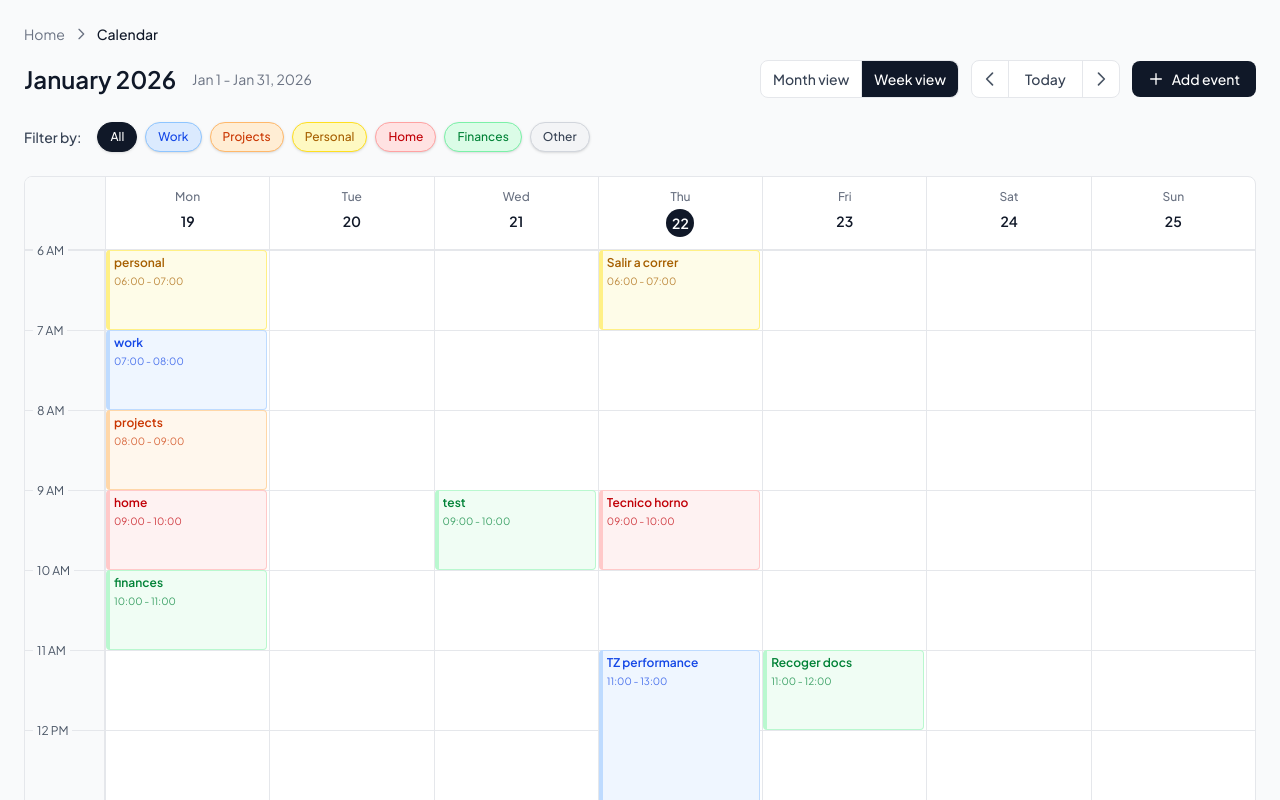
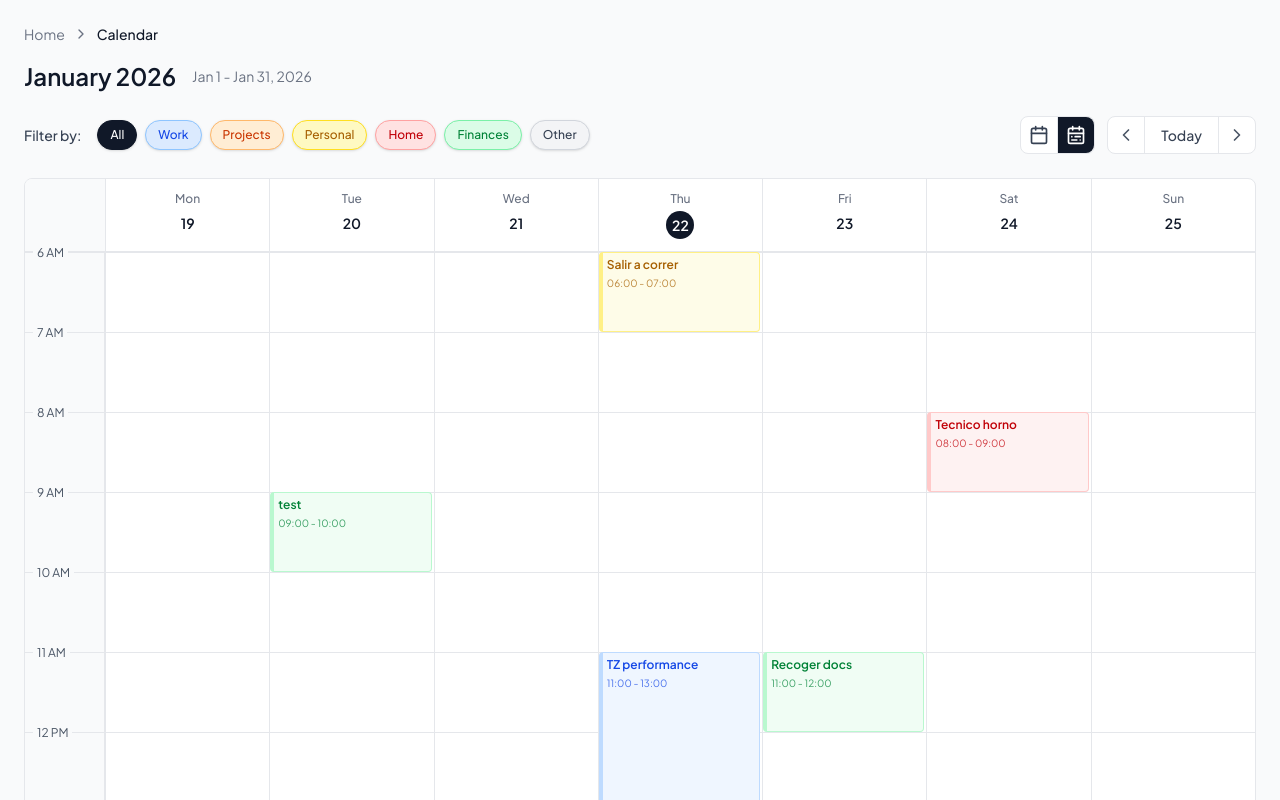
Before and after one commit to diegobriceno/weekly-planner, a Next.js app: page / in a window 1280 px wide. Shown: the top 800 px of the page. Built offline with nearby package versions, Linux system fonts and the light colour scheme.

Commit message:
Add lucide-react as a dependency and replace SVG icons with lucide-react components in Breadcrumb, CategoryFilter, and EventCard.

```diff
--- a/components/Breadcrumb.tsx
+++ b/components/Breadcrumb.tsx
@@ -1,22 +1,12 @@
+import { ChevronRight } from 'lucide-react';
+
 export default function Breadcrumb() {
   return (
     <nav className="flex items-center text-sm text-gray-500 mb-4">
       <a href="#" className="hover:text-gray-700 transition-colors">
         Home
       </a>
-      <svg
-        className="w-4 h-4 mx-2"
-        fill="none"
-        stroke="currentColor"
-        viewBox="0 0 24 24"
-      >
-        <path
-          strokeLinecap="round"
-          strokeLinejoin="round"
-          strokeWidth={2}
-          d="M9 5l7 7-7 7"
-        />
-      </svg>
+      <ChevronRight className="w-4 h-4 mx-2" />
       <span className="text-gray-900 font-medium">Calendar</span>
     </nav>
   );
--- a/components/CalendarGrid.tsx
+++ b/components/CalendarGrid.tsx
@@ -15,6 +15,7 @@ interface CalendarGridProps {
   onEventDragStart?: (event: Event) => void;
   onEventDragEnd?: () => void;
   draggedEvent?: Event | null;
+  onDragOverDate?: (date: string | null) => void;
 }
 
 export default function CalendarGrid({
@@ -30,6 +31,7 @@ export default function CalendarGrid({
   onEventDragStart,
   onEventDragEnd,
   draggedEvent,
+  onDragOverDate,
 }: CalendarGridProps) {
   const formatDateKey = (date: Date): string => {
     const year = date.getFullYear();
@@ -51,10 +53,25 @@ export default function CalendarGrid({
     return date.getMonth() === currentMonth;
   };
 
-  // eslint-disable-next-line @typescript-eslint/no-unused-vars
-  const handleDragOver = (e: React.DragEvent, _date: Date) => {
+  const handleDragOver = (e: React.DragEvent, date: Date) => {
     e.preventDefault();
     e.dataTransfer.dropEffect = 'move';
+
+    // Update drag over state
+    if (onDragOverDate) {
+      const targetDateKey = formatDateKey(date);
+      onDragOverDate(targetDateKey);
+    }
+  };
+
+  const handleDragLeave = (e: React.DragEvent) => {
+    // Only clear if we're leaving the cell entirely
+    const relatedTarget = e.relatedTarget as HTMLElement;
+    if (!relatedTarget || !e.currentTarget.contains(relatedTarget)) {
+      if (onDragOverDate) {
+        onDragOverDate(null);
+      }
+    }
   };
 
   const handleDrop = (e: React.DragEvent, date: Date) => {
@@ -70,6 +87,11 @@ export default function CalendarGrid({
       }
     } catch (error) {
       console.error('Failed to parse dropped event:', error);
+    } finally {
+      // Clear drag over state
+      if (onDragOverDate) {
+        onDragOverDate(null);
+      }
     }
   };
 
@@ -102,6 +124,7 @@ export default function CalendarGrid({
               key={index}
               onClick={() => onDayClick(date)}
               onDragOver={(e) => handleDragOver(e, date)}
+              onDragLeave={handleDragLeave}
               onDrop={(e) => handleDrop(e, date)}
               className={`
                 min-h-[120px] p-2 border-b border-r border-gray-200
@@ -109,7 +132,7 @@ export default function CalendarGrid({
                 ${index >= days.length - 7 ? 'border-b-0' : ''}
                 ${!currentMonthDay ? 'bg-gray-50' : 'bg-white hover:bg-gray-50'}
                 ${holiday ? 'border-t-3 border-t-red-500' : ''}
-                ${dragOverDate === dateKey ? 'bg-blue-100 ring-2 ring-blue-400' : ''}
+                ${dragOverDate === dateKey ? 'bg-gray-100' : ''}
                 transition-colors cursor-pointer
               `}
               title={holidayName || undefined}
--- a/components/CalendarHeader.tsx
+++ b/components/CalendarHeader.tsx
@@ -9,7 +9,6 @@ interface CalendarHeaderProps {
   onPreviousMonth: () => void;
   onNextMonth: () => void;
   onToday: () => void;
-  onAddEvent: () => void;
   viewMode: 'month' | 'week';
   onViewModeChange: (mode: 'month' | 'week') => void;
   disabledCategories: Category[];
@@ -23,7 +22,6 @@ export default function CalendarHeader({
   onPreviousMonth,
   onNextMonth,
   onToday,
-  onAddEvent,
   viewMode,
   onViewModeChange,
   disabledCategories,
@@ -36,8 +34,7 @@ export default function CalendarHeader({
     <div className="mb-6">
       <Breadcrumb />
 
-      <div className="flex items-center justify-between mb-6">
-        <div className="flex items-center gap-4">
+      <div className="flex items-center gap-4 mb-6">
         <h1 className="text-2xl font-semibold text-gray-900">
           {monthName} {currentYear}
         </h1>
@@ -46,104 +43,14 @@ export default function CalendarHeader({
         </p>
       </div>
 
-        <div className="flex items-center gap-3">
-          <div className="flex items-center bg-white border border-gray-200 rounded-lg">
-            <button
-              onClick={() => onViewModeChange('month')}
-              className={`px-3 py-2 text-sm font-medium rounded-l-lg transition-colors ${
-                viewMode === 'month'
-                  ? 'bg-gray-900 text-white'
-                  : 'text-gray-700 hover:bg-gray-50'
-              }`}
-            >
-              Month view
-            </button>
-            <button
-              onClick={() => onViewModeChange('week')}
-              className={`px-3 py-2 text-sm font-medium rounded-r-lg transition-colors border-l border-gray-200 ${
-                viewMode === 'week'
-                  ? 'bg-gray-900 text-white'
-                  : 'text-gray-700 hover:bg-gray-50'
-              }`}
-            >
-              Week view
-            </button>
-          </div>
-
-          <div className="flex items-center bg-white border border-gray-200 rounded-lg">
-            <button
-              onClick={onPreviousMonth}
-              className="p-2 hover:bg-gray-50 rounded-l-lg transition-colors"
-              aria-label="Previous month"
-            >
-              <svg
-                className="w-5 h-5 text-gray-600"
-                fill="none"
-                stroke="currentColor"
-                viewBox="0 0 24 24"
-              >
-                <path
-                  strokeLinecap="round"
-                  strokeLinejoin="round"
-                  strokeWidth={2}
-                  d="M15 19l-7-7 7-7"
-                />
-              </svg>
-            </button>
-
-            <button
-              onClick={onToday}
-              className="px-4 py-2 text-sm font-medium text-gray-700 hover:bg-gray-50 transition-colors border-x border-gray-200"
-            >
-              Today
-            </button>
-
-            <button
-              onClick={onNextMonth}
-              className="p-2 hover:bg-gray-50 rounded-r-lg transition-colors"
-              aria-label="Next month"
-            >
-              <svg
-                className="w-5 h-5 text-gray-600"
-                fill="none"
-                stroke="currentColor"
-                viewBox="0 0 24 24"
-              >
-                <path
-                  strokeLinecap="round"
-                  strokeLinejoin="round"
-                  strokeWidth={2}
-                  d="M9 5l7 7-7 7"
-                />
-              </svg>
-            </button>
-          </div>
-
-          <button
-            onClick={onAddEvent}
-            className="flex items-center gap-2 px-4 py-2 bg-gray-900 text-white text-sm font-medium rounded-lg hover:bg-gray-800 transition-colors"
-          >
-            <svg
-              className="w-4 h-4"
-              fill="none"
-              stroke="currentColor"
-              viewBox="0 0 24 24"
-            >
-              <path
-                strokeLinecap="round"
-                strokeLinejoin="round"
-                strokeWidth={2}
-                d="M12 4v16m8-8H4"
-              />
-            </svg>
-            Add event
-          </button>
-        </div>
-      </div>
-
       <CategoryFilter
         disabledCategories={disabledCategories}
         onCategoryToggle={onCategoryToggle}
+        viewMode={viewMode}
+        onViewModeChange={onViewModeChange}
+        onPreviousMonth={onPreviousMonth}
+        onNextMonth={onNextMonth}
+        onToday={onToday}
       />
     </div>
   );
--- a/components/CategoryFilter.tsx
+++ b/components/CategoryFilter.tsx
@@ -1,8 +1,14 @@
 import { Category } from '@/types/event';
+import { ChevronLeft, ChevronRight, Calendar, CalendarRange } from 'lucide-react';
 
 interface CategoryFilterProps {
   disabledCategories: Category[];
   onCategoryToggle: (category: Category | 'all') => void;
+  viewMode: 'month' | 'week';
+  onViewModeChange: (mode: 'month' | 'week') => void;
+  onPreviousMonth: () => void;
+  onNextMonth: () => void;
+  onToday: () => void;
 }
 
 const categoryLabels: Record<Category | 'all', string> = {
@@ -27,6 +33,11 @@ const categoryColors: Record<Category, string> = {
 export default function CategoryFilter({
   disabledCategories,
   onCategoryToggle,
+  viewMode,
+  onViewModeChange,
+  onPreviousMonth,
+  onNextMonth,
+  onToday,
 }: CategoryFilterProps) {
   const categories: (Category | 'all')[] = ['all', 'work', 'projects', 'personal', 'home', 'finances', 'other'];
   const allCategories: Category[] = ['work', 'projects', 'personal', 'home', 'finances', 'other'];
@@ -35,7 +46,8 @@ export default function CategoryFilter({
   const allActive = disabledCategories.length < allCategories.length;
 
   return (
-    <div className="flex items-center gap-2 flex-wrap mb-6">
+    <div className="flex items-center justify-between gap-4 flex-wrap">
+      <div className="flex items-center gap-2 flex-wrap">
         <span className="text-sm font-medium text-gray-700 mr-2">Filter by:</span>
         {categories.map((category) => {
           // A category is active if it's NOT in disabledCategories
@@ -64,5 +76,60 @@ export default function CategoryFilter({
           );
         })}
       </div>
+
+      <div className="flex items-center gap-3">
+        {/* View mode buttons */}
+        <div className="flex items-center bg-white border border-gray-200 rounded-lg">
+          <button
+            onClick={() => onViewModeChange('month')}
+            className={`p-2 rounded-l-lg transition-colors ${
+              viewMode === 'month'
+                ? 'bg-gray-900 text-white'
+                : 'text-gray-700 hover:bg-gray-50'
+            }`}
+            aria-label="Month view"
+          >
+            <Calendar className="w-5 h-5" />
+          </button>
+          <button
+            onClick={() => onViewModeChange('week')}
+            className={`p-2 rounded-r-lg transition-colors border-l border-gray-200 ${
+              viewMode === 'week'
+                ? 'bg-gray-900 text-white'
+                : 'text-gray-700 hover:bg-gray-50'
+            }`}
+            aria-label="Week view"
+          >
+            <CalendarRange className="w-5 h-5" />
+          </button>
+        </div>
+
+        {/* Navigation buttons */}
+        <div className="flex items-center bg-white border border-gray-200 rounded-lg">
+          <button
+            onClick={onPreviousMonth}
+            className="p-2 hover:bg-gray-50 rounded-l-lg transition-colors"
+            aria-label="Previous"
+          >
+            <ChevronLeft className="w-5 h-5 text-gray-600" />
+          </button>
+
+          <button
+            onClick={onToday}
+            className="px-4 py-2 text-sm font-medium text-gray-700 hover:bg-gray-50 transition-colors border-x border-gray-200"
+          >
+            Today
+          </button>
+
+          <button
+            onClick={onNextMonth}
+            className="p-2 hover:bg-gray-50 rounded-r-lg transition-colors"
+            aria-label="Next"
+          >
+            <ChevronRight className="w-5 h-5 text-gray-600" />
+          </button>
+        </div>
+      </div>
+    </div>
   );
 }
--- a/components/MonthlyPlanner.tsx
+++ b/components/MonthlyPlanner.tsx
@@ -117,11 +117,6 @@ export default function MonthlyPlanner() {
       // Initialize week view with current date
       setCurrentWeekStart(new Date(currentYear, currentMonth, today.getDate()));
     }
-  };
-
-  const handleAddEventClick = () => {
-    setSelectedDate(new Date(currentYear, currentMonth, today.getDate()));
-    setModalOpen(true);
   };
 
   const handleDayClick = (date: Date, hour?: number) => {
@@ -371,7 +366,6 @@ export default function MonthlyPlanner() {
           onPreviousMonth={handlePreviousMonth}
           onNextMonth={handleNextMonth}
           onToday={handleToday}
-          onAddEvent={handleAddEventClick}
           viewMode={viewMode}
           onViewModeChange={handleViewModeChange}
           disabledCategories={disabledCategories}
@@ -392,6 +386,7 @@ export default function MonthlyPlanner() {
             onEventDragStart={setDraggedEvent}
             onEventDragEnd={() => setDraggedEvent(null)}
             draggedEvent={draggedEvent}
+            onDragOverDate={setDragOverDate}
           />
         ) : (
           <WeeklyView
@@ -406,6 +401,7 @@ export default function MonthlyPlanner() {
             onEventDragStart={setDraggedEvent}
             onEventDragEnd={() => setDraggedEvent(null)}
             draggedEvent={draggedEvent}
+            onDragOverDate={setDragOverDate}
           />
         )}
       </div>
--- a/components/WeeklyView.tsx
+++ b/components/WeeklyView.tsx
@@ -21,6 +21,7 @@ interface WeeklyViewProps {
   onEventDragStart?: (event: Event) => void;
   onEventDragEnd?: () => void;
   draggedEvent?: Event | null;
+  onDragOverDate?: (date: string | null) => void;
 }
 
 export default function WeeklyView({
@@ -35,6 +36,7 @@ export default function WeeklyView({
   onEventDragStart,
   onEventDragEnd,
   draggedEvent,
+  onDragOverDate,
 }: WeeklyViewProps) {
   const [dropPreview, setDropPreview] = useState<{
     date: string;
@@ -80,15 +82,27 @@ export default function WeeklyView({
     const clickY = e.clientY - rect.top;
     const time = calculateTimeFromPosition(clickY, rect.height, 6);
 
+    const targetDateKey = formatDateKey(date);
+
     setDropPreview({
-      date: formatDateKey(date),
+      date: targetDateKey,
       hour: time.hour,
       minute: time.minute,
     });
+
+    // Update parent drag over state
+    if (onDragOverDate) {
+      onDragOverDate(targetDateKey);
+    }
   };
 
   const handleDragLeave = () => {
     setDropPreview(null);
+
+    // Clear parent drag over state
+    if (onDragOverDate) {
+      onDragOverDate(null);
+    }
   };
 
   const handleDrop = (e: React.DragEvent, date: Date) => {
@@ -112,6 +126,11 @@ export default function WeeklyView({
       console.error('Failed to parse dropped event:', error);
     } finally {
       setDropPreview(null);
+
+      // Clear parent drag over state
+      if (onDragOverDate) {
+        onDragOverDate(null);
+      }
     }
   };
 
--- a/data/events.json
+++ b/data/events.json
@@ -19,14 +19,6 @@
       }
     ],
     "2026-01-22": [
-      {
-        "id": "event-1769039023474-fpazmo0fv",
-        "name": "Tecnico horno",
-        "category": "home",
-        "date": "2026-01-22",
-        "startTime": "09:00",
-        "endTime": "10:00"
-      },
       {
         "id": "event-1769039063773-ivu6ed4pb",
         "name": "TZ performance",
@@ -86,64 +78,78 @@
         "endTime": "17:00"
       }
     ],
-    "2026-01-19": [
+    "2026-01-24": [
+      {
+        "id": "event-1769039023474-fpazmo0fv",
+        "name": "Tecnico horno",
+        "category": "home",
+        "date": "2026-01-24",
+        "startTime": "08:00",
+        "endTime": "09:00"
+      }
+    ],
+    "2026-01-12": [
       {
         "id": "event-1769039697237-ehzvqmypj",
         "name": "Pixanga Lunes",
         "category": "personal",
-        "date": "2026-01-19",
+        "date": "2026-01-12",
         "startTime": "21:00",
         "endTime": "22:00"
+      },
+      {
+        "id": "event-1769054768631-elgk9hdcd",
+        "name": "finances",
+        "category": "finances",
+        "date": "2026-01-12",
+        "startTime": "10:00",
+        "endTime": "11:00"
+      }
+    ],
+    "2026-01-20": [
+      {
+        "id": "event-1769053996316-tf3a8fmje",
+        "name": "test",
+        "category": "finances",
+        "date": "2026-01-20",
+        "startTime": "09:00",
+        "endTime": "10:00"
+      }
+    ],
+    "2026-01-13": [
+      {
+        "id": "event-1769054756179-smyi07dpi",
+        "name": "projects",
+        "category": "projects",
+        "date": "2026-01-13",
+        "startTime": "08:00",
+        "endTime": "09:00"
+      },
+      {
+        "id": "event-1769054745799-xmau907r9",
+        "name": "personal",
+        "category": "personal",
+        "date": "2026-01-13",
+        "startTime": "06:00",
+        "endTime": "07:00"
+      }
+    ],
+    "2026-01-14": [
+      {
+        "id": "event-1769054762627-9xwgaoy3b",
+        "name": "home",
+        "category": "home",
+        "date": "2026-01-14",
+        "startTime": "09:00",
+        "endTime": "10:00"
       },
       {
         "id": "event-1769054750836-8bq1s79l6",
         "name": "work",
         "category": "work",
-        "date": "2026-01-19",
+        "date": "2026-01-14",
         "startTime": "07:00",
         "endTime": "08:00"
-      },
-      {
-        "id": "event-1769054756179-smyi07dpi",
-        "name": "projects",
-        "category": "projects",
-        "date": "2026-01-19",
-        "startTime": "08:00",
-        "endTime": "09:00"
-      },
-      {
-        "id": "event-1769054762627-9xwgaoy3b",
-        "name": "home",
-        "category": "home",
-        "date": "2026-01-19",
-        "startTime": "09:00",
-        "endTime": "10:00"
-      },
-      {
-        "id": "event-1769054768631-elgk9hdcd",
-        "name": "finances",
-        "category": "finances",
-        "date": "2026-01-19",
-        "startTime": "10:00",
-        "endTime": "11:00"
-      },
-      {
-        "id": "event-1769054745799-xmau907r9",
-        "name": "personal",
-        "category": "personal",
-        "date": "2026-01-19",
-        "startTime": "06:00",
-        "endTime": "07:00"
-      }
-    ],
-    "2026-01-21": [
-      {
-        "id": "event-1769053996316-tf3a8fmje",
-        "name": "test",
-        "category": "finances",
-        "date": "2026-01-21",
-        "startTime": "09:00",
-        "endTime": "10:00"
       }
     ]
   },
--- a/package.json
+++ b/package.json
@@ -9,6 +9,7 @@
     "lint": "eslint"
   },
   "dependencies": {
+    "lucide-react": "^0.562.0",
     "next": "16.1.4",
     "react": "19.2.3",
     "react-dom": "19.2.3"
```
Also changed, not shown: components/EventCard.tsx (+4 -22 lines), .claude/settings.local.json, 1 other file (tests, documents, lock files or other folders). Lines whose indentation alone changed are shown as unchanged.
